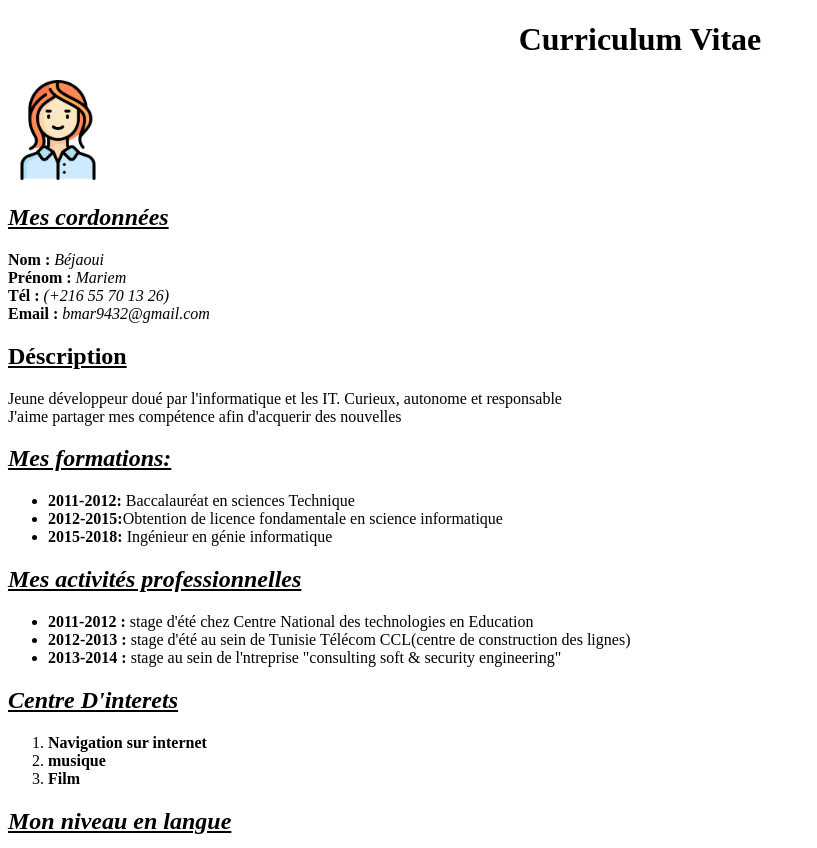
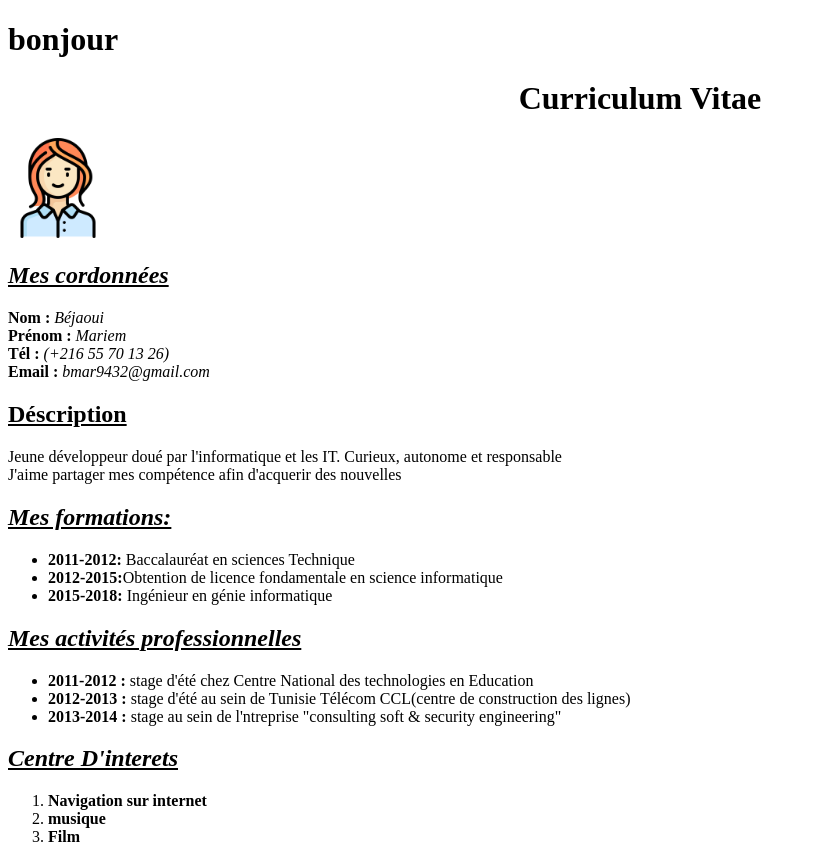
Before and after one commit to mariem562/cv-html, a plain HTML site: page index.html in a window 1280 px wide. Shown: the top 848 px of the page, without its empty margins (0-817 px from the left). Drawn offline with Linux system fonts and the light colour scheme.

Commit message:
Update index.html

```diff
--- a/index.html
+++ b/index.html
@@ -8,6 +8,7 @@
 </head>
 
 <body>
+    <h1>bonjour</h1>
     <centre>
         <h1 style="text-align: center;"> Curriculum Vitae </h1>
     </centre>
```
